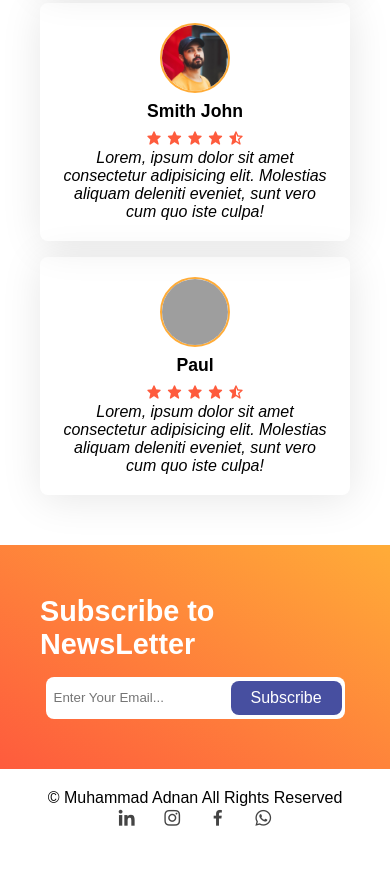
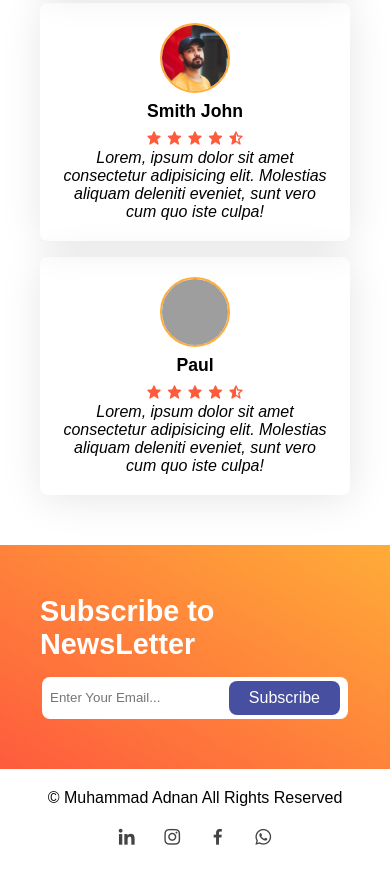
Before and after one commit to skytechofficial/Car-Rental-Website, a plain HTML site: page index.html in a window 390 px wide. Shown: the part 5107-5978 px from the top of the page. Drawn offline with nearby package versions, Linux system fonts and the light colour scheme; grey boxes are pictures that could not be loaded.

Commit message:
minor issues solved

```diff
--- a/style.css
+++ b/style.css
@@ -451,10 +451,13 @@ header {
     flex-direction: column;
   }
   .news-letter .box{
-    width: 299px;
+    width: 306px;
   }
   .form-container{
     padding-top: 2rem;
+  }
+  .social{
+    margin-top: 1.2rem;
   }
 }
 @media (max-width:350px){
```
